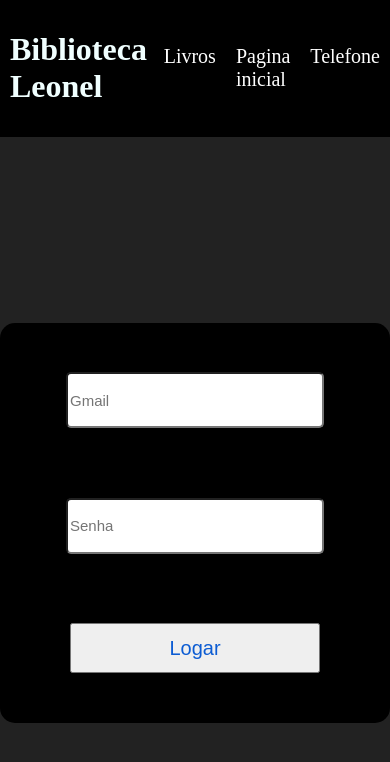
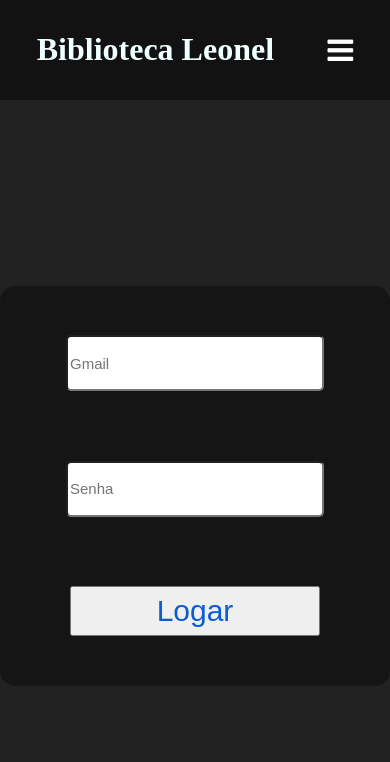
Before and after one commit to gabrielvsh/tcchtmlK, a plain HTML site: page SupergeeksK/login/login.html in a window 390 px wide. Drawn offline with Linux system fonts and the light colour scheme.

Commit message:
Add files via upload

```diff
--- a/SupergeeksK/in/main.css
+++ b/SupergeeksK/in/main.css
@@ -6,13 +6,12 @@ h1{
     color: azure;
     display: flex;
     justify-content: center;
-
 }
 a{
     text-decoration: none;
     display: flex;
     color: white;
-    font-size: 20px;
+    font-size: 30px;
 }
 a:hover{
     color: blueviolet;
@@ -41,7 +40,7 @@ header{
     display: flex;
     justify-content: right;
     flex-grow: 1;
-    width: 50%;
+    width: 0%;
     font-size: 20px;
     color: blueviolet;
 }
@@ -64,3 +63,32 @@ header{
     border: 6px solid aqua;
     height: 75%;
 }
+.dropdown{
+    text-decoration: none;
+    display: flex;
+    color: white;
+    font-size: 30px;
+    display: none;
+    align-items: center;
+    flex-direction: column;
+}
+.dropdown > div{
+   display: none;
+   flex-direction: column;
+   position: absolute;
+   background-color: rgb(0, 0, 0);
+}
+.dropdown:hover > div {
+    display: flex;
+}
+@media(max-width:550px){
+    .dropdown{
+        display: flex;
+    }
+    .paginas > a {
+        display: none;
+    }
+    header{
+        justify-content: space-around;
+    }
+}
--- a/SupergeeksK/livros/livros.css
+++ b/SupergeeksK/livros/livros.css
@@ -12,7 +12,7 @@ a{
     text-decoration: none;
     display: flex;
     color: white;
-    font-size: 20px;
+    font-size: 30px;
 }
 a:hover{
     color: blueviolet;
@@ -69,6 +69,24 @@ header{
 .info > label > i {
     font-size: 14px;
 }
+.dropdown{
+    text-decoration: none;
+    display: flex;
+    color: white;
+    font-size: 30px;
+    display: none;
+    align-items: center;
+    flex-direction: column;
+}
+.dropdown > div{
+   display: none;
+   flex-direction: column;
+   position: absolute;
+   background-color: rgb(0, 0, 0);
+}
+.dropdown:hover > div {
+    display: flex;
+}
 @media(max-width:550px){
     .cards{
         padding: 0;
@@ -77,5 +95,13 @@ header{
         display: flex;
         flex-direction: column;
     }
-
+    .dropdown{
+        display: flex;
+    }
+    .paginas > a {
+        display: none;
+    }
+    header{
+        justify-content: space-around;
+    }
 }
--- a/SupergeeksK/login/artz.css
+++ b/SupergeeksK/login/artz.css
@@ -13,7 +13,7 @@ a{
     text-decoration: none;
     display: flex;
     color: white;
-    font-size: 20px;
+    font-size: 30px;
 }
 a:hover{
     color: blueviolet;
@@ -23,7 +23,7 @@ header{
     display: flex;
     justify-content: space-between;
     align-items: center;
-    background-color: black;
+    background-color: rgba(0, 0, 0, 0.479);
     padding: 10px;
 
 }
@@ -39,7 +39,7 @@ header{
     justify-content: space-evenly;
     gap: 20px;
     flex-direction: column;
-    background-color: black;
+    background-color: rgba(0, 0, 0, 0.377);
     width: 400px;
     height: 400px;
     border-radius: 15px;
@@ -68,3 +68,32 @@ button{
 .button{
     color: rgb(12, 92, 211);
 }
+.dropdown{
+    text-decoration: none;
+    display: flex;
+    color: white;
+    font-size: 30px;
+    display: none;
+    align-items: center;
+    flex-direction: column;
+}
+.dropdown > div{
+   display: none;
+   flex-direction: column;
+   position: absolute;
+   background-color: rgb(0, 0, 0);
+}
+.dropdown:hover > div {
+    display: flex;
+}
+@media(max-width:550px){
+    .dropdown{
+        display: flex;
+    }
+    .paginas > a {
+        display: none;
+    }
+    header{
+        justify-content: space-around;
+    }
+}
--- a/SupergeeksK/login/login.html
+++ b/SupergeeksK/login/login.html
@@ -5,6 +5,7 @@
     <meta name="viewport" content="width=device-width, initial-scale=1.0">
     <title></title>
     <link rel="stylesheet" href="artz.css">
+    <link rel="stylesheet" href="https://cdnjs.cloudflare.com/ajax/libs/font-awesome/4.7.0/css/font-awesome.min.css">
 </head>
 <body>
     <header>
@@ -13,8 +14,16 @@
         </div>
         <div class="paginas">
             <a href="../livros/livros.html">Livros</a>
-        <a href="../in/index.html">Pagina inicial</a>
+            <a href="../in/index.html">Login</a>
             <a href="../telefone/telefone.html">Telefone</a>
+            <div class="dropdown">
+                <i class="fa fa-bars"></i>
+                <div>
+                <a href="../livros/livros.html">Livros</a>
+                <a href="../in/index.html">Pagina Inicial</a>
+                <a href="../telefone/telefone.html">Telefone</a>
+                </div>
+            </div>
 
         </div>
         </header>
--- a/SupergeeksK/telefone/telefone.css
+++ b/SupergeeksK/telefone/telefone.css
@@ -12,7 +12,7 @@ a{
     text-decoration: none;
     display: flex;
     color: white;
-    font-size: 20px;
+    font-size: 30px;
 }
 a:hover{
     color: blueviolet;
@@ -51,6 +51,33 @@ header{
 .filho > a{
     font-size: 50px;
 }
+.dropdown{
+    text-decoration: none;
+    display: flex;
+    color: white;
+    font-size: 30px;
+    display: none;
+    align-items: center;
+    flex-direction: column;
+}
+.dropdown > div{
+   display: none;
+   flex-direction: column;
+   position: absolute;
+   background-color: rgb(0, 0, 0);
+}
+.dropdown:hover > div {
+    display: flex;
+}
 @media(max-width:550px){
-
+    header{
+        padding: 0px;
+        justify-content: space-around;
+    }
+    .dropdown{
+        display: flex;
+    }
+    .paginas > a {
+        display: none;
+    }
 }
```
Also changed, not shown: SupergeeksK/in/index.html (+9 -0 lines), SupergeeksK/livros/livros.html (+10 -1 lines), SupergeeksK/telefone/telefone.html (+9 -1 lines). Lines whose indentation alone changed are shown as unchanged.
